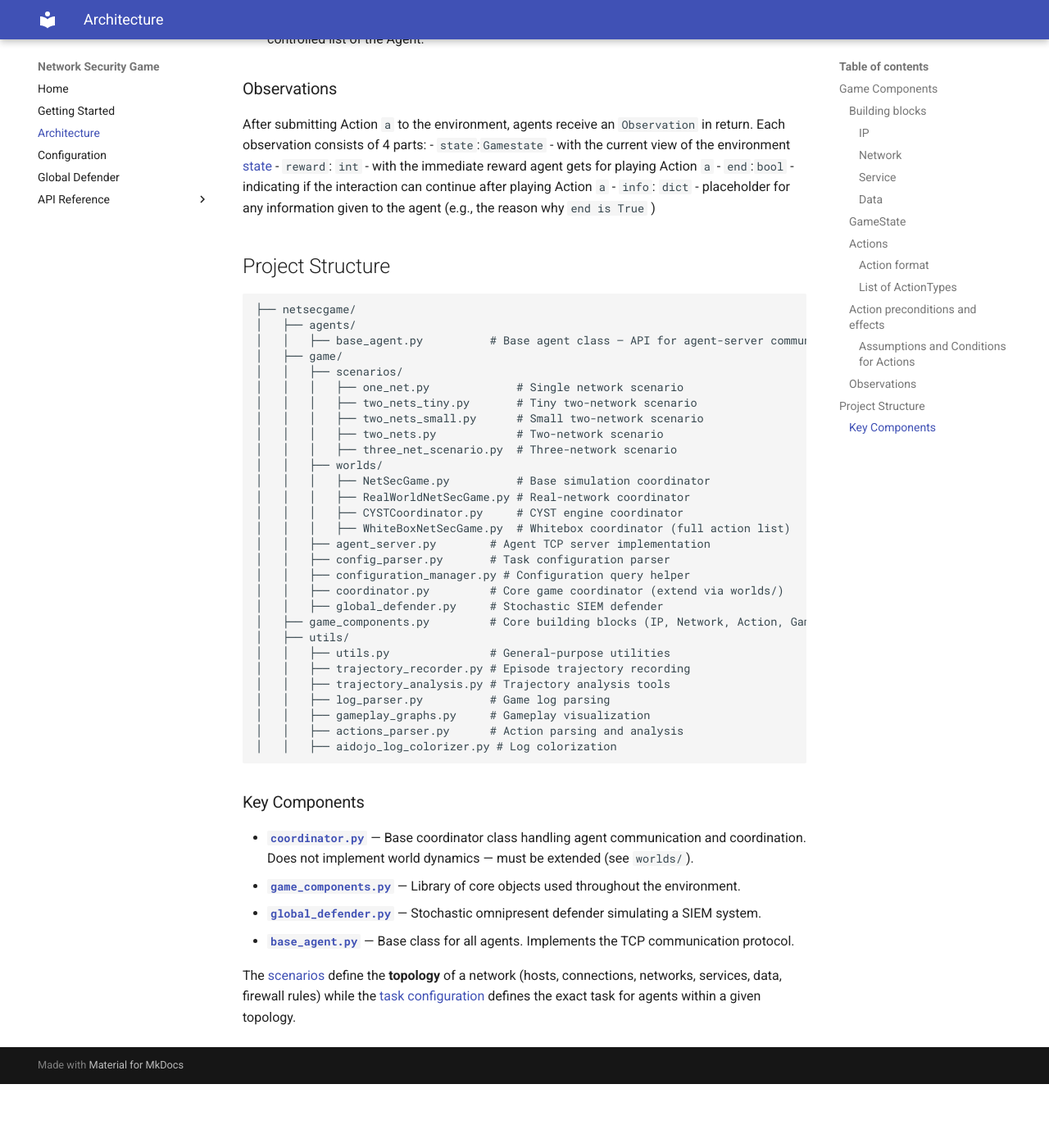
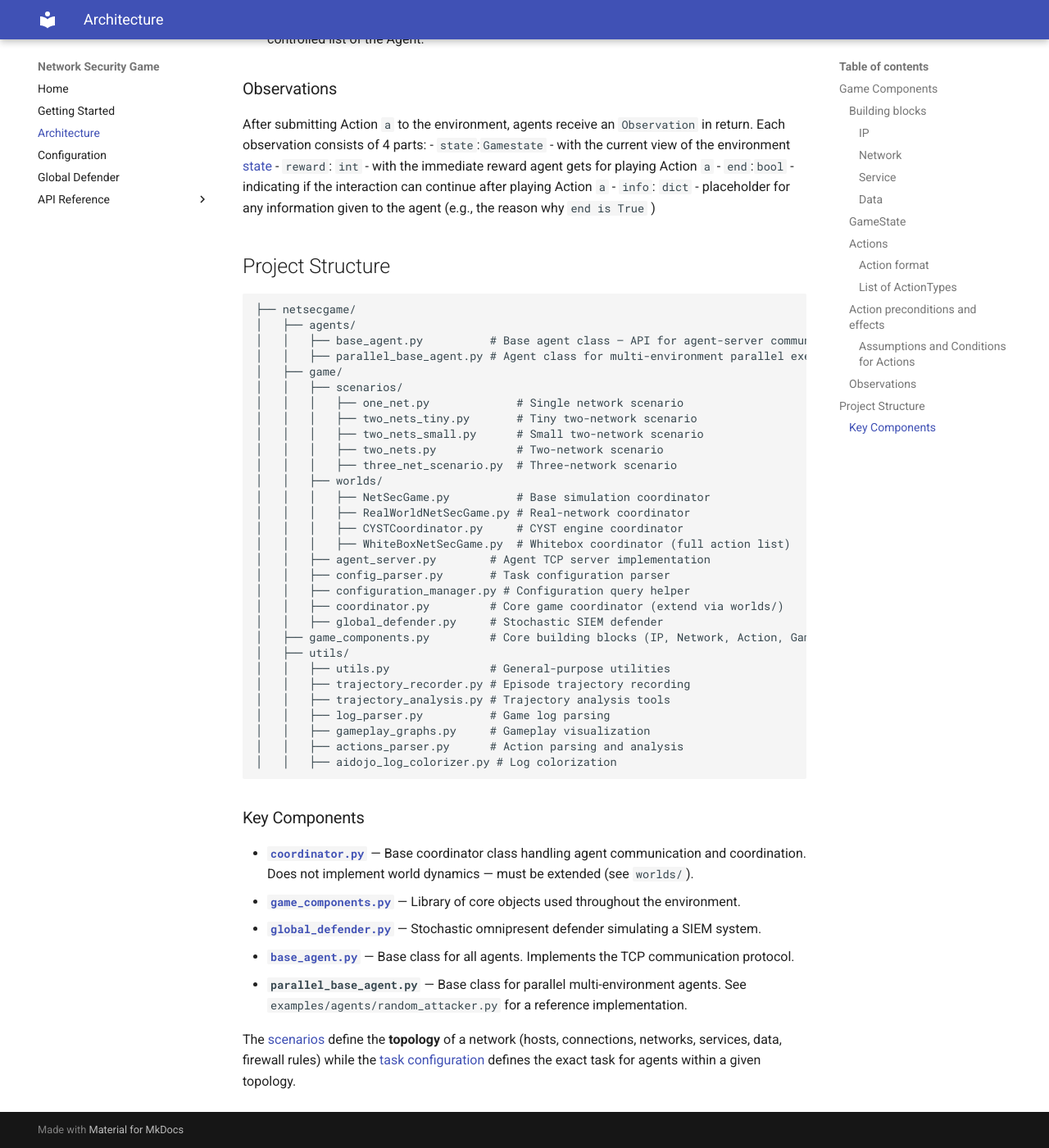
Before and after one commit to stratosphereips/NetSecGame, an MkDocs documentation site: the page built from docs/architecture.md, in a window 1280 px wide and 1400 px high, scrolled down 4407 px. Shown: the whole window at 82% size. Built offline with MkDocs 1.6.1 and Material for MkDocs 9.7.7, drawn with Linux system fonts in a browser that asks for light colours; before the commit the page ends 5729 px from its top, so only the background shows below that.

Commit message:
Add to docs

```diff
--- a/docs/architecture.md
+++ b/docs/architecture.md
@@ -126,6 +126,7 @@ After submitting Action `a` to the environment, agents receive an `Observation`
 ├── netsecgame/
 │   ├── agents/
 │   │   ├── base_agent.py          # Base agent class — API for agent-server communication
+│   │   ├── parallel_base_agent.py # Agent class for multi-environment parallel execution
 │   ├── game/
 │   │   ├── scenarios/
 │   │   │   ├── one_net.py             # Single network scenario
@@ -160,5 +161,6 @@ After submitting Action `a` to the environment, agents receive an `Observation`
 - **[`game_components.py`](game_components.md)** — Library of core objects used throughout the environment.
 - **[`global_defender.py`](global_defender.md)** — Stochastic omnipresent defender simulating a SIEM system.
 - **[`base_agent.py`](base_agent.md)** — Base class for all agents. Implements the TCP communication protocol.
+- **`parallel_base_agent.py`** — Base class for parallel multi-environment agents. See `examples/agents/random_attacker.py` for a reference implementation.
 
 The [scenarios](#) define the **topology** of a network (hosts, connections, networks, services, data, firewall rules) while the [task configuration](configuration.md) defines the exact task for agents within a given topology.
```
Also changed, not shown: docs/base_agent.md (+1 -0 lines).
